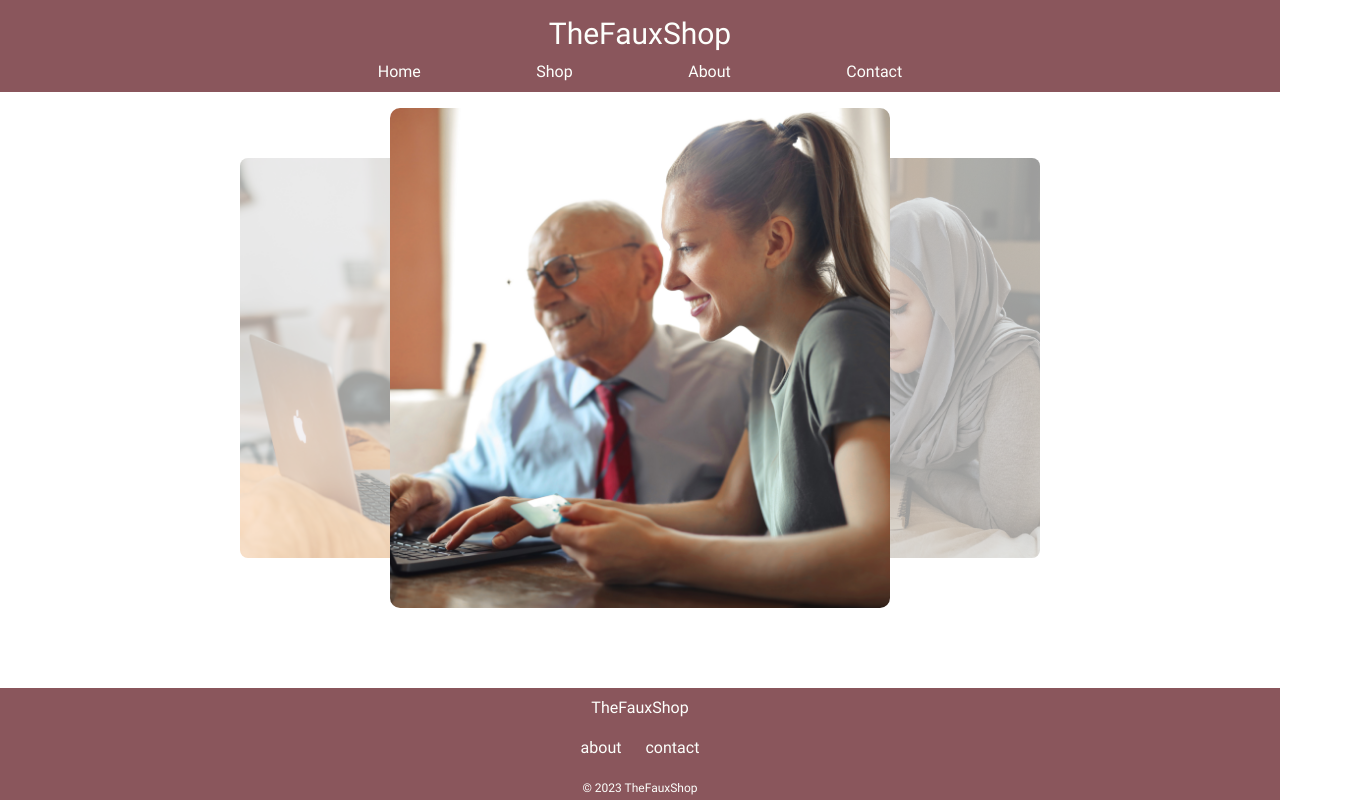
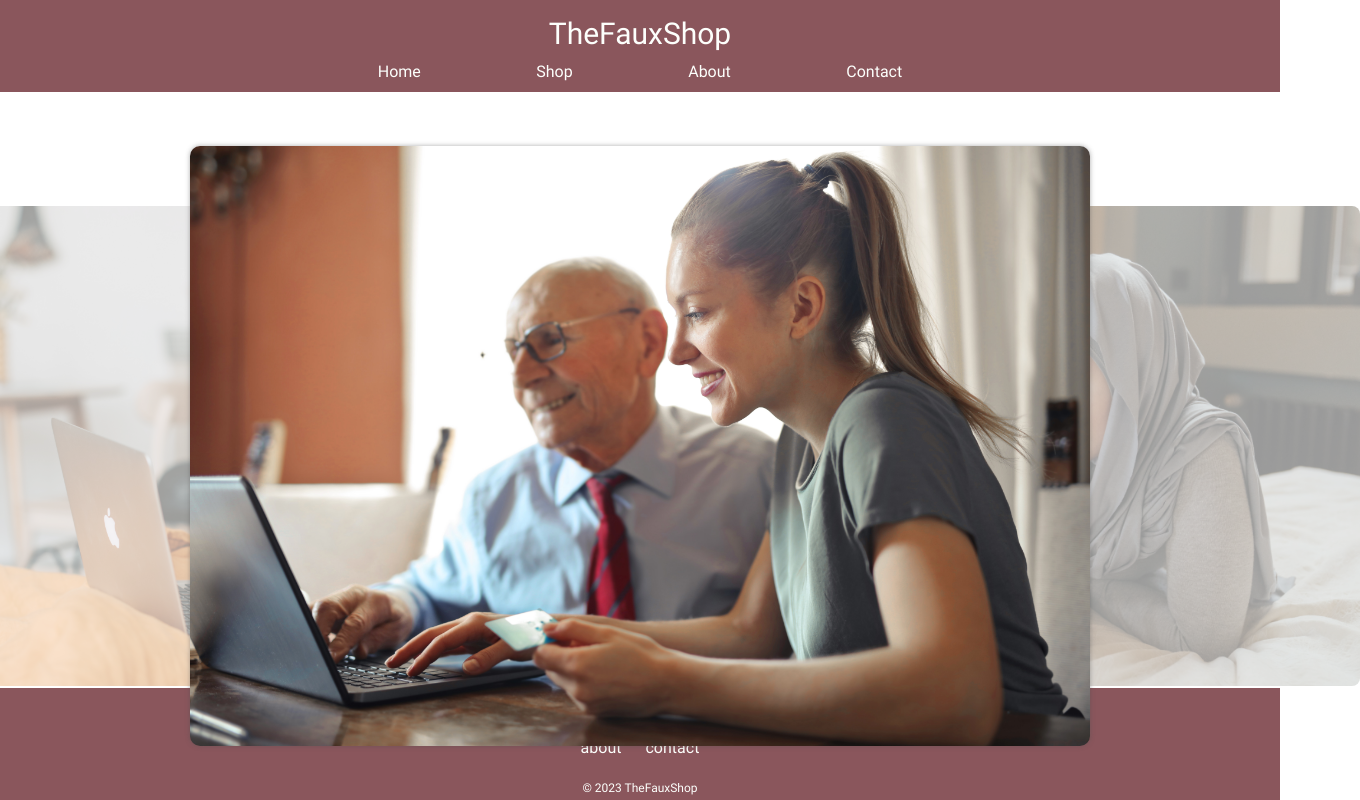
Before and after one commit to aisam94/thefauxshop-react, a React (Vite) app: page / in a window 1280 px wide. Shown: the whole page, 1360 px wide, since content can reach past the window. Built offline with nearby package versions, Linux system fonts and the light colour scheme.

Commit message:
improve carousel

```diff
--- a/src/index.css
+++ b/src/index.css
@@ -95,8 +95,6 @@ body {
 .carousel-container {
   width: 100%;
   height: 100%;
-  max-width: 800px;
-  max-height: 600px;
   margin-top: 1rem;
   transform-style: preserve-3d;
   display: flex;
@@ -106,13 +104,12 @@ body {
 }
 .carousel-cards {
   position: relative;
-  width: 500px;
+  width: 900px;
   height: 500px;
+  margin-top: 2.4rem;
 }
 .carousel-card {
   position: absolute;
-  width: 100%;
-  height: 100%;
   left: 0;
   right: 0;
   transition: transform 0.4s ease;
@@ -121,8 +118,6 @@ body {
 }
 
 .carousel-img {
-  width: 500px;
-  height: 500px;
   border-radius: 10px;
   object-fit: cover;
 }
@@ -153,3 +148,9 @@ body {
   opacity: 1;
   z-index: 1;
 }
+
+#item-1:checked ~ .carousel-cards #carousel-1 img,
+#item-2:checked ~ .carousel-cards #carousel-2 img,
+#item-3:checked ~ .carousel-cards #carousel-3 img {
+  box-shadow: 0px 0px 5px 0px rgba(81, 81, 81, 0.47);
+}
```
